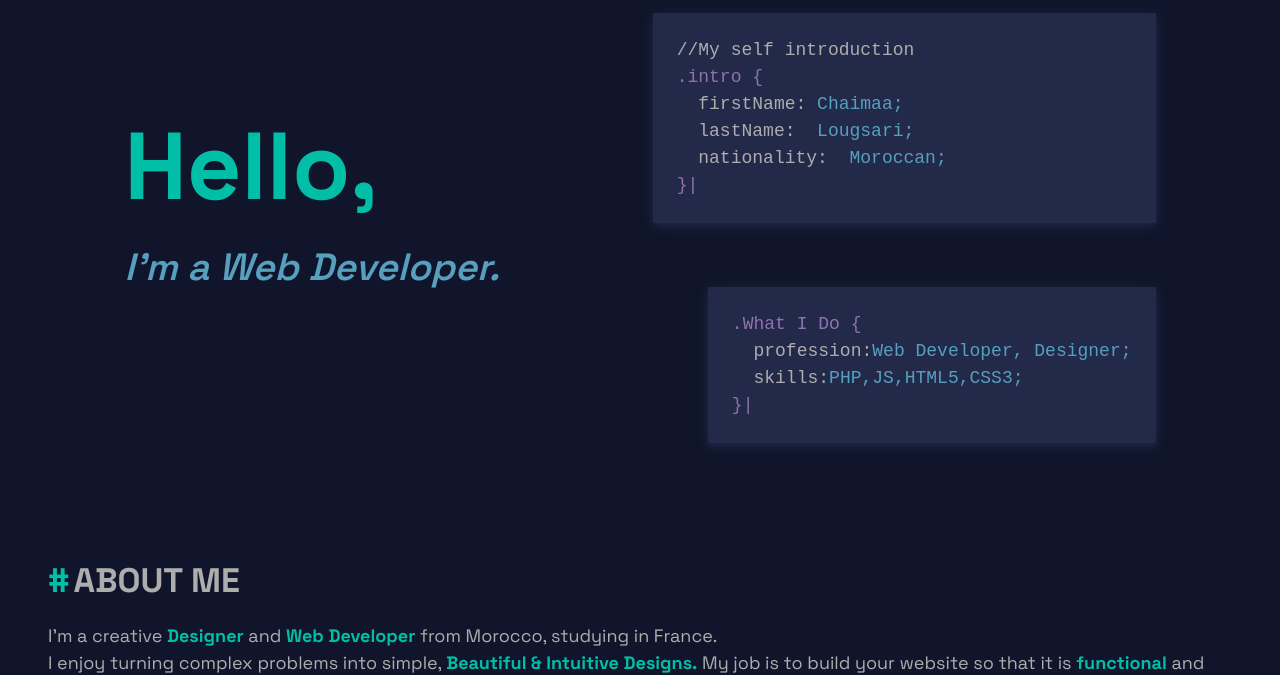
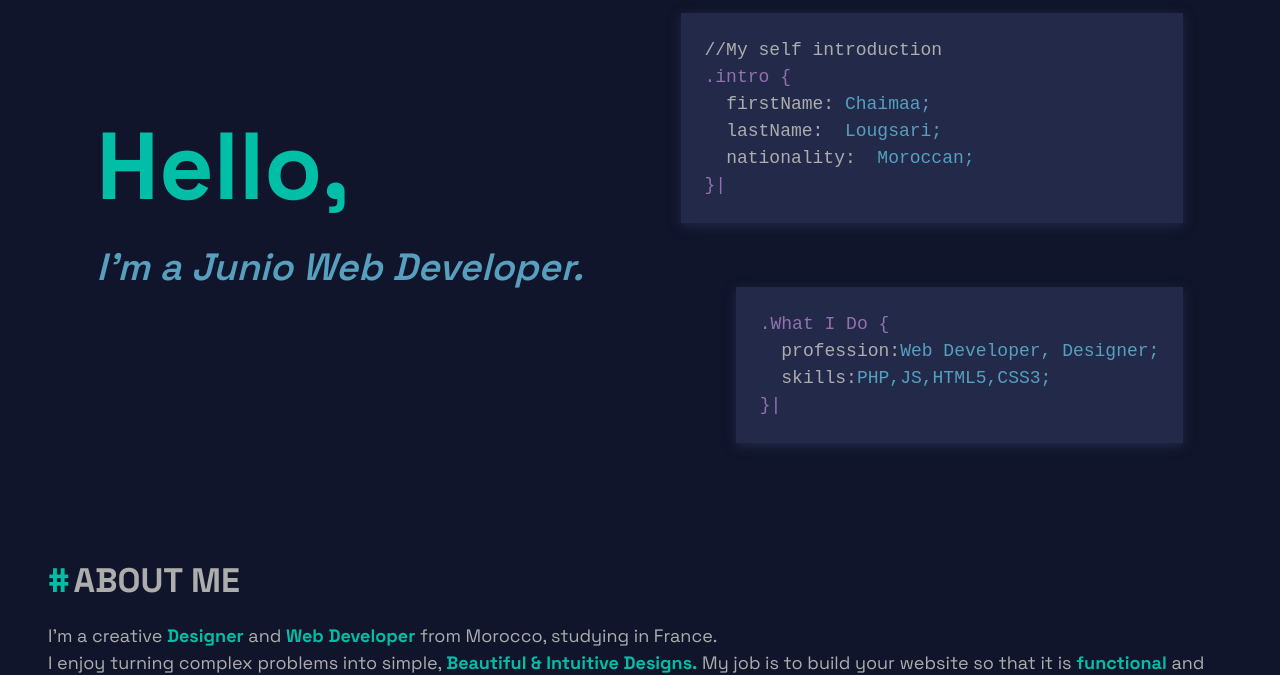
Before and after one commit to chaimaaloug/chaimaa-portfolio, a plain HTML site: page index.html in a window 1280 px wide. Shown: the part 99-774 px from the top of the page. Drawn offline with Linux system fonts and the light colour scheme; a web font is replaced by a local one.

Commit message:
update name

```diff
--- a/index.html
+++ b/index.html
@@ -44,7 +44,7 @@
 
             <div class="intro">
                 <span class="green">Hello,</span>
-                <p class="blue">I'm a Web Developer. </p>
+                <p class="blue">I'm a Junio Web Developer. </p>
             </div>
 
 <div class="showcaseBloc">
```
